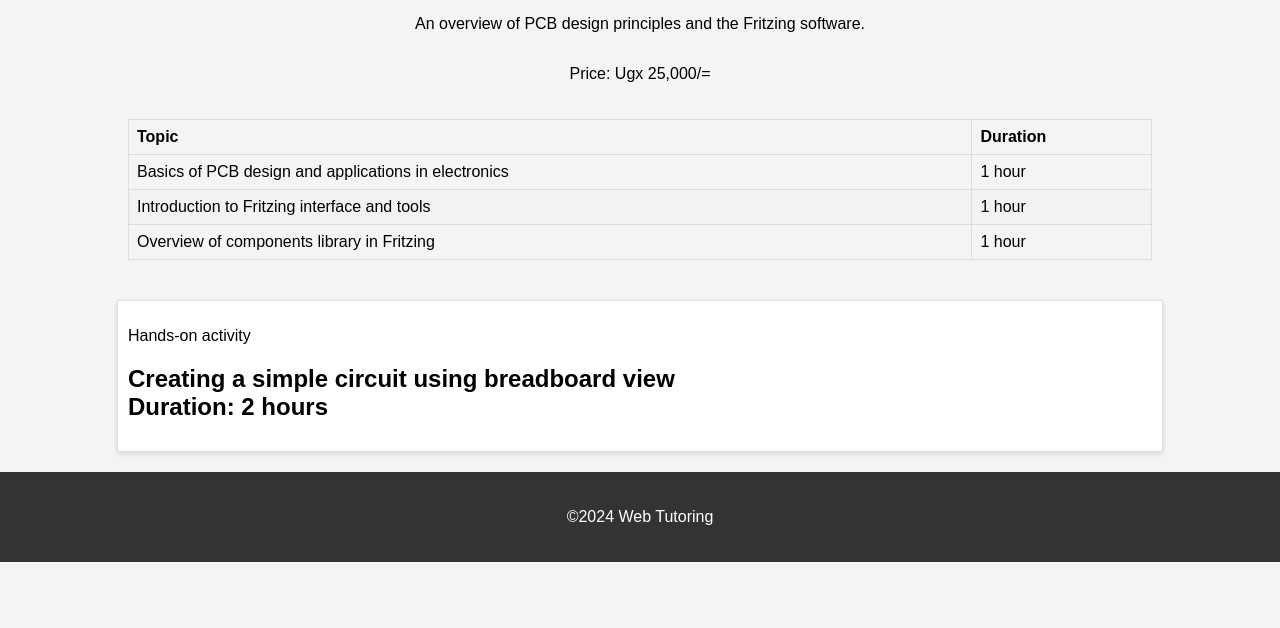
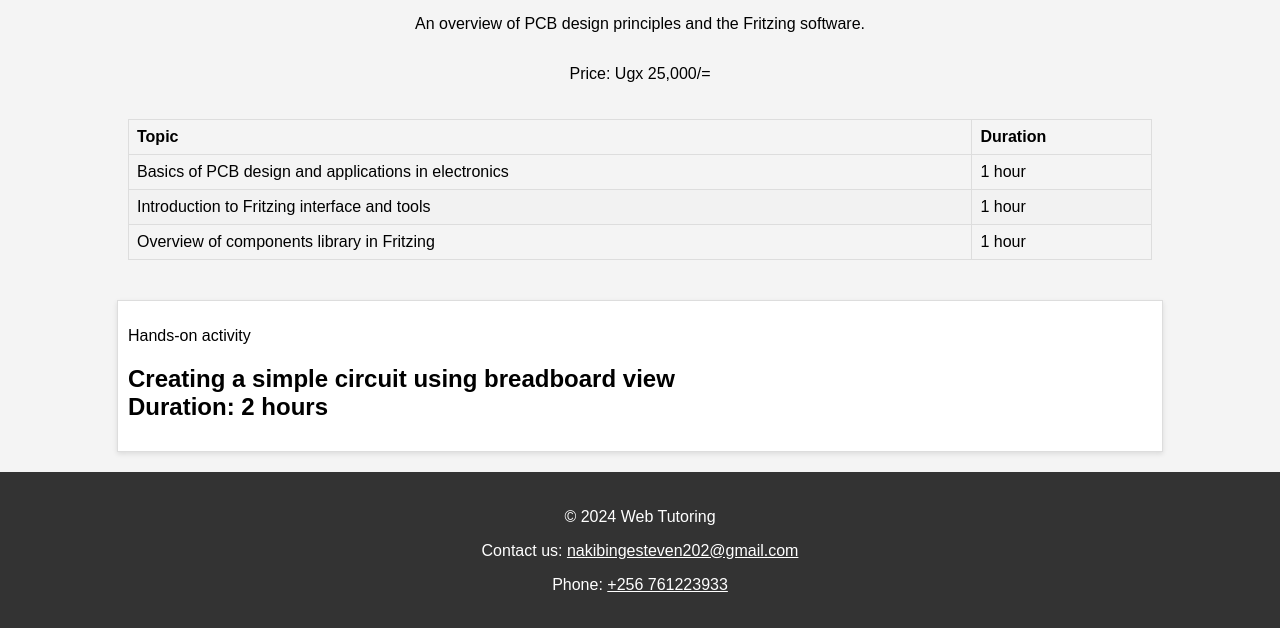
Before and after one commit to NakibingeSteven/SAN-LABS-TUTOR-SITE, a plain HTML site: page pcb_design.html in a window 1280 px wide. Shown: the part 428-1056 px from the top of the page. Before the commit the page ends 990 px from the top, so only its background shows below. Drawn offline with Linux system fonts and the light colour scheme.

Commit message:
Adding footer contact details

```diff
--- a/pcb_design.html
+++ b/pcb_design.html
@@ -77,9 +77,14 @@
     </div>
 
     <!-- Footer -->
-    <footer style="text-align:center;background-color:#333;color:#fff;text-align:center;padding :20px;">
-        <p>&copy;2024 Web Tutoring</p>
-    </footer>
+  <!-- Footer -->
+<footer style="text-align:center;background-color:#333;color:#fff;padding:20px;">
+    <p>&copy; 2024 Web Tutoring</p>
+    <p>Contact us: <a href="mailto:nakibingesteven202@gmail.com" style="color: #fff; text-decoration: underline;">nakibingesteven202@gmail.com</a></p>
+    <p>Phone: <a href="tel:+256761223933" style="color: #fff; text-decoration: underline;">+256 761223933</a></p>
+</footer>
+<script src="pcb_design.js"></script>
+
     <script src="pcb_design.js"></script>
 
 </body>
```
Also changed, not shown: index.html (+3 -1 lines), mechanical.html (+4 -2 lines).
